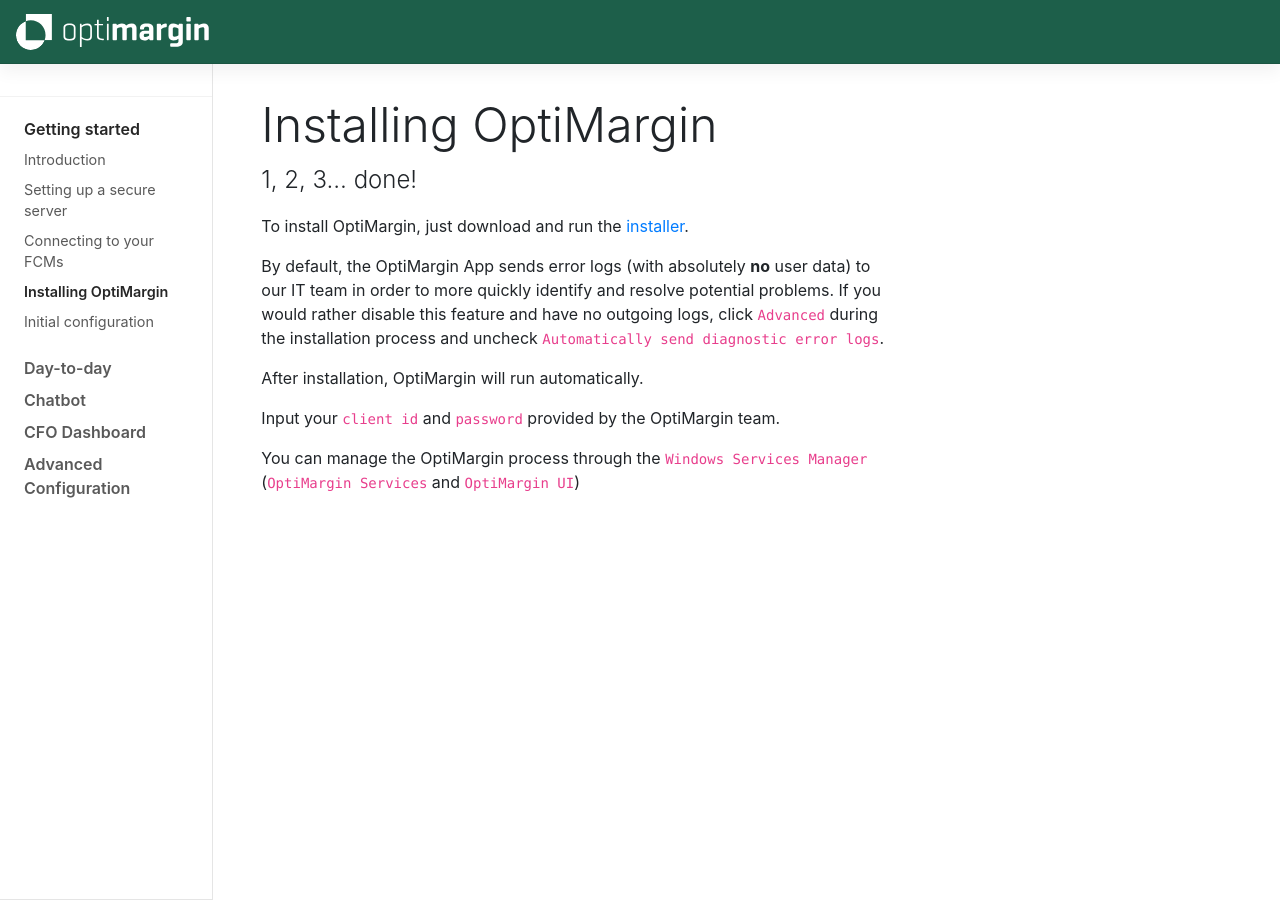
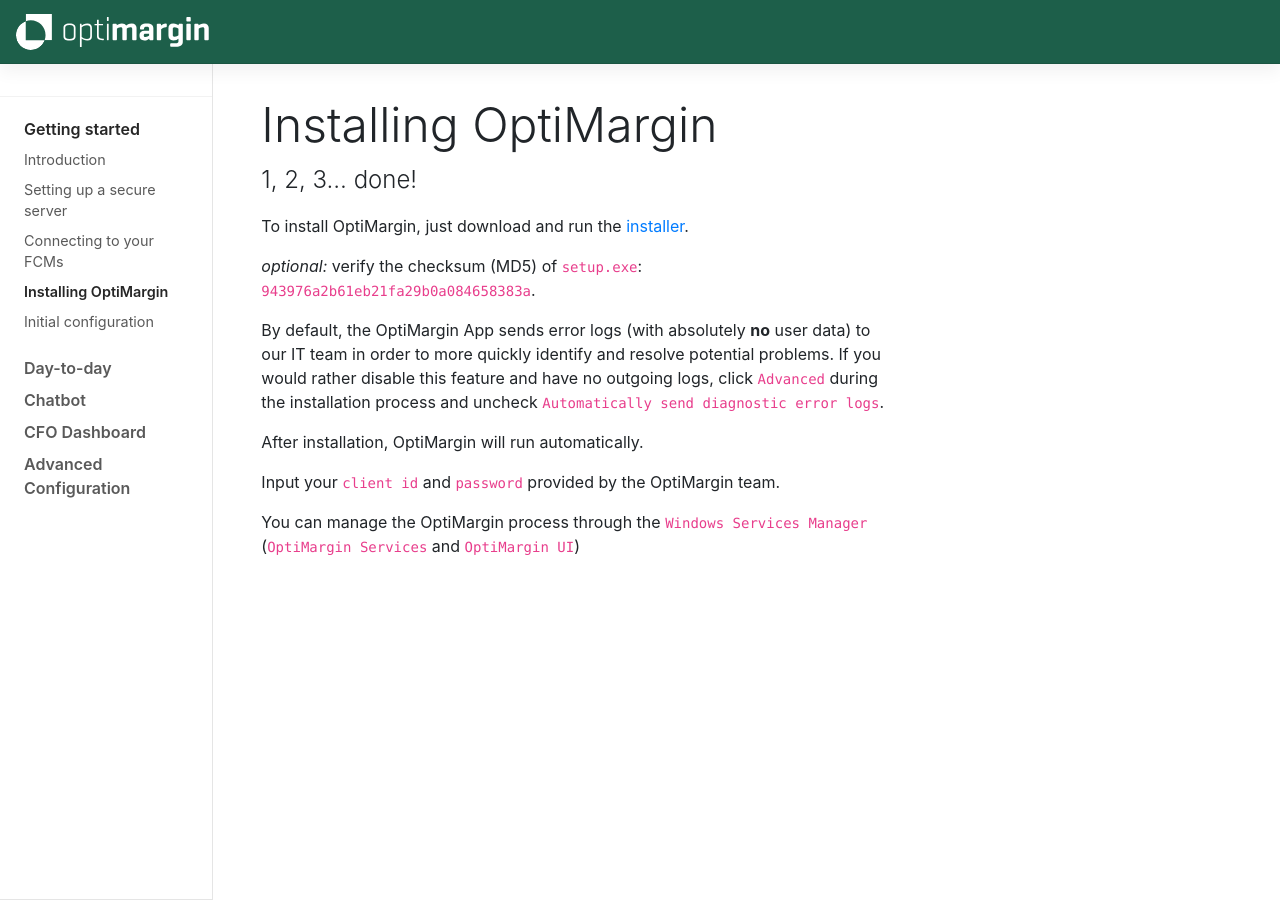
Before and after one commit to optimargin/optimargin.github.io, a Jekyll site: the page built from docs/getting-started/installation.md, in a window 1280 px wide. Built offline with Jekyll 4.4.1, drawn with Linux system fonts in a browser that asks for light colours.

Commit message:
added checksum

```diff
--- a/docs/getting-started/installation.md
+++ b/docs/getting-started/installation.md
@@ -11,6 +11,8 @@
 
 To install OptiMargin, just download and run the [installer](https://optimargin.com/uploads/setup.exe).
 
+*optional:* verify the checksum (MD5) of `setup.exe`: `943976a2b61eb21fa29b0a084658383a`.
+
 By default, the OptiMargin App sends error logs (with absolutely **no** user data) to our IT team in order to more quickly identify and resolve potential problems. If you would rather disable this feature and have no outgoing logs, click `Advanced` during the installation process and uncheck `Automatically send diagnostic error logs`.
 
 After installation, OptiMargin will run automatically.
```
